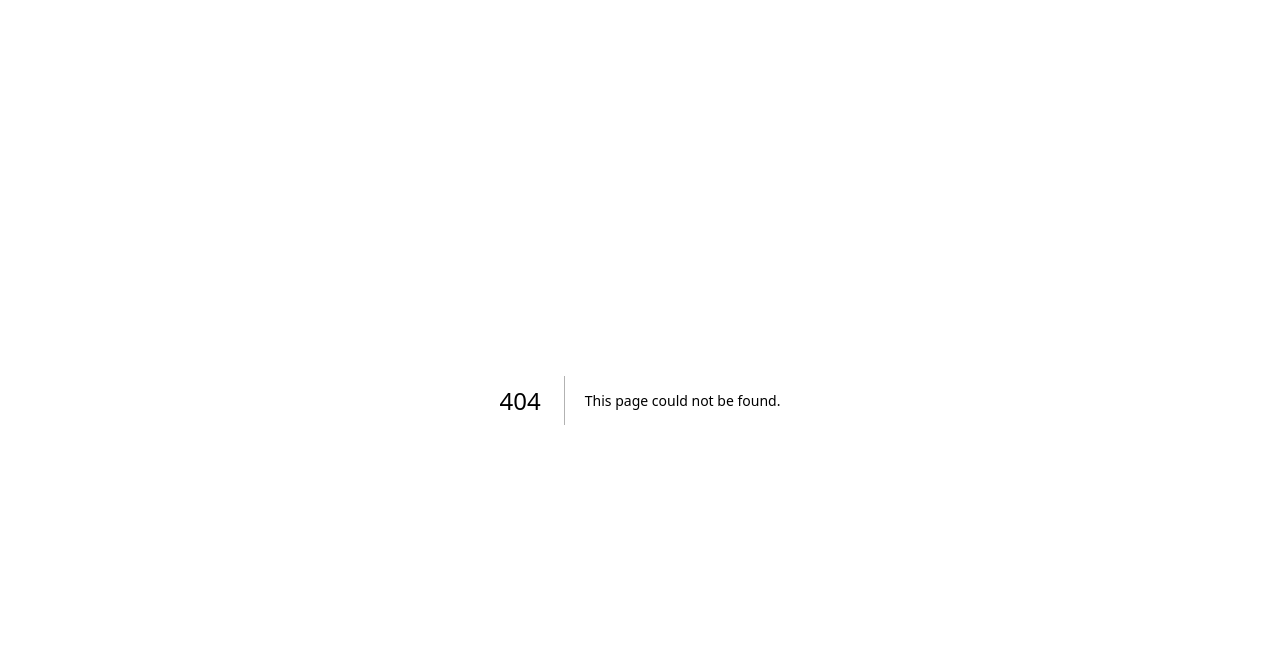
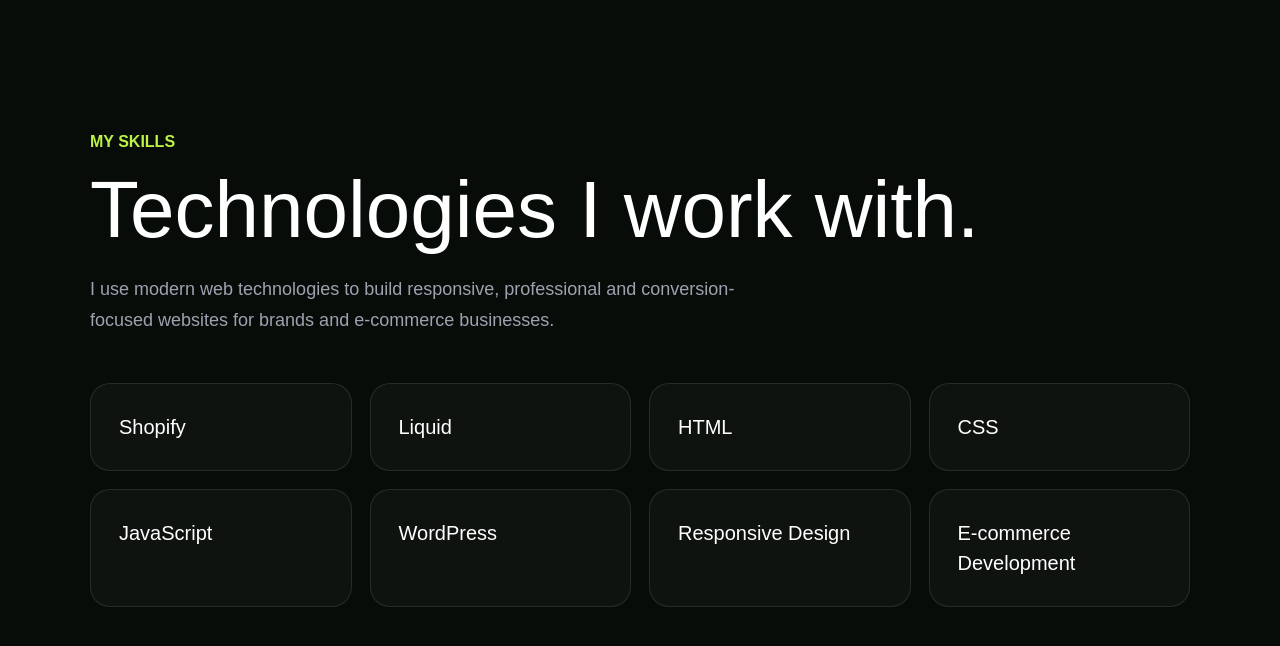
Before and after one commit to musawar-web/musawar-web.github.io, a Next.js app: page /musawar.github.io/skills in a window 1280 px wide. Before the commit this address had no page. Shown: the top 646 px of the page. Built offline with nearby package versions, Linux system fonts and the light colour scheme.

Commit message:
Create page.tsx

```diff
--- /dev/null
+++ b/app/skills/page.tsx
@@ -0,0 +1,85 @@
+export default function SkillsPage() {
+  const skills = [
+    "Shopify",
+    "Liquid",
+    "HTML",
+    "CSS",
+    "JavaScript",
+    "WordPress",
+    "Responsive Design",
+    "E-commerce Development",
+  ];
+
+  return (
+    <main
+      style={{
+        minHeight: "100vh",
+        padding: "130px 24px 80px",
+        background: "#080c09",
+        color: "white",
+      }}
+    >
+      <div
+        style={{
+          maxWidth: "1100px",
+          margin: "0 auto",
+        }}
+      >
+        <p
+          style={{
+            color: "#bbf244",
+            fontWeight: 700,
+            marginBottom: "16px",
+          }}
+        >
+          MY SKILLS
+        </p>
+
+        <h1
+          style={{
+            fontSize: "clamp(42px, 7vw, 80px)",
+            lineHeight: 1,
+            marginBottom: "24px",
+          }}
+        >
+          Technologies I work with.
+        </h1>
+
+        <p
+          style={{
+            color: "#9ca3af",
+            maxWidth: "700px",
+            fontSize: "18px",
+            lineHeight: 1.7,
+            marginBottom: "48px",
+          }}
+        >
+          I use modern web technologies to build responsive, professional and
+          conversion-focused websites for brands and e-commerce businesses.
+        </p>
+
+        <div
+          style={{
+            display: "grid",
+            gridTemplateColumns: "repeat(auto-fit, minmax(220px, 1fr))",
+            gap: "18px",
+          }}
+        >
+          {skills.map((skill) => (
+            <div
+              key={skill}
+              style={{
+                padding: "28px",
+                borderRadius: "20px",
+                border: "1px solid rgba(255,255,255,0.1)",
+                background: "rgba(255,255,255,0.03)",
+              }}
+            >
+              <h3 style={{ fontSize: "20px" }}>{skill}</h3>
+            </div>
+          ))}
+        </div>
+      </div>
+    </main>
+  );
+}
```
